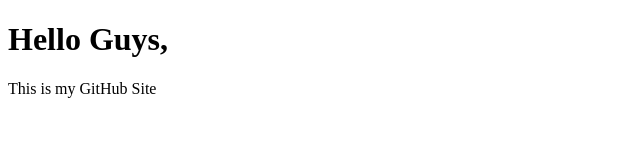
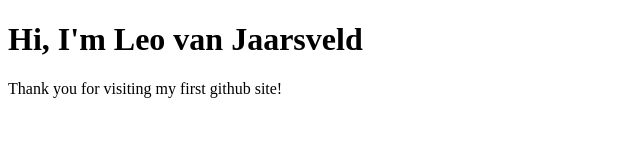
Before and after one commit to leovanj/w3bs1te, a plain HTML site: page index.html in a window 1280 px wide. Shown: the whole page, without its empty margins (0-640 px from the left). Drawn offline with Linux system fonts and the light colour scheme.

Commit message:
Update index.html

```diff
--- a/index.html
+++ b/index.html
@@ -4,7 +4,7 @@
   <title>Leo van Jaarsveld</title>
 </head>
 <body>
-  <h1>Hello Guys, </h1>
-  <p>This is my GitHub Site</p>
+  <h1>Hi, I'm Leo van Jaarsveld </h1>
+  <p>Thank you for visiting my first github site!</p>
 </body>
 </html>
```
